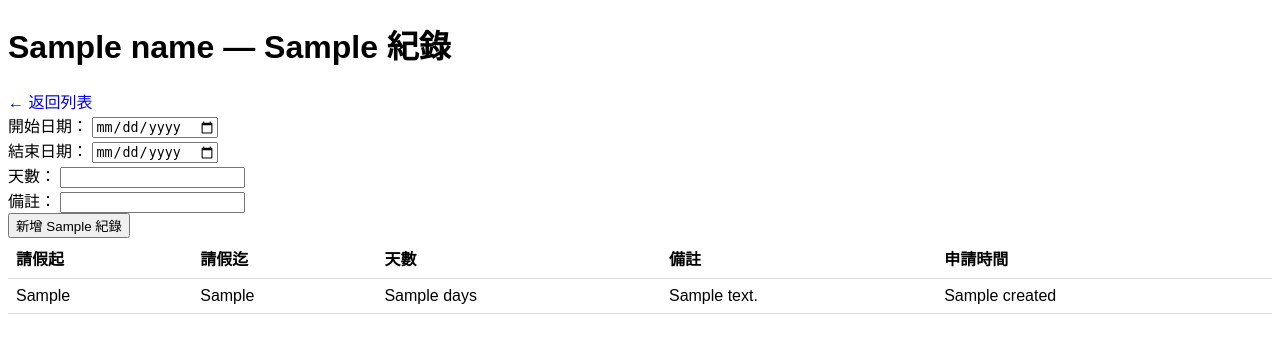
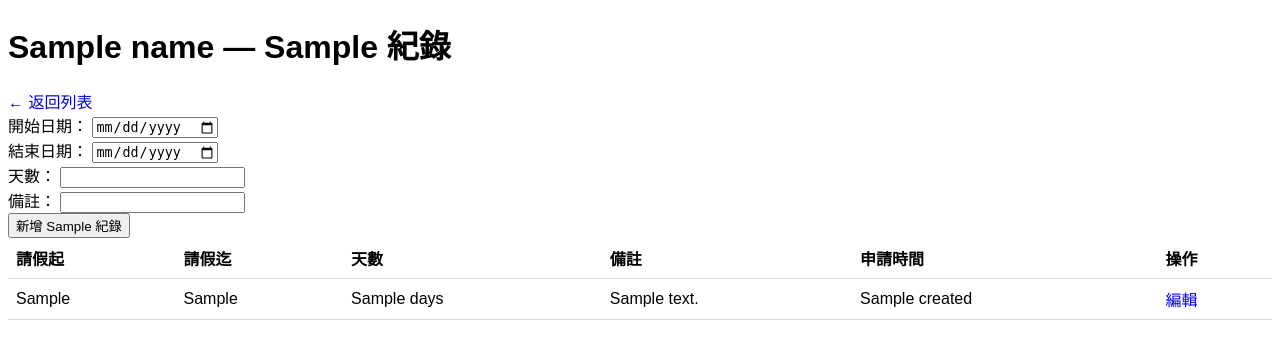
Before and after one commit to penguinpharmacy/penguin-HR-system, a Flask app: template templates/history.html in a window 1280 px wide. Shown: the top 359 px of the page. Run offline with Flask 3, Linux system fonts and the light colour scheme; the template is opened without the code that fills it: most values are stand-ins (such as "Sample title", 1, 10 or a date in 2020); some libraries are stand-ins or nearby versions.

Commit message:
Update history.html

```diff
--- a/templates/history.html
+++ b/templates/history.html
@@ -46,6 +46,7 @@
         <th>天數</th>
         <th>備註</th>
         <th>申請時間</th>
+        <th>操作</th>
       </tr>
     </thead>
     <tbody>
@@ -56,6 +57,13 @@
         <td>{{ days }}</td>
         <td>{{ note or '-' }}</td>
         <td>{{ created }}</td>
+        <td>
+          <a href="{{ url_for('edit_leave_record',
+                               emp_id=emp_id,
+                               leave_type=leave_type,
+                               record_id=r.id) }}"
+             class="text-blue-600">編輯</a>
+        </td>
       </tr>
       {% else %}
       <tr><td colspan="5" class="text-center py-4">尚無紀錄</td></tr>
```
